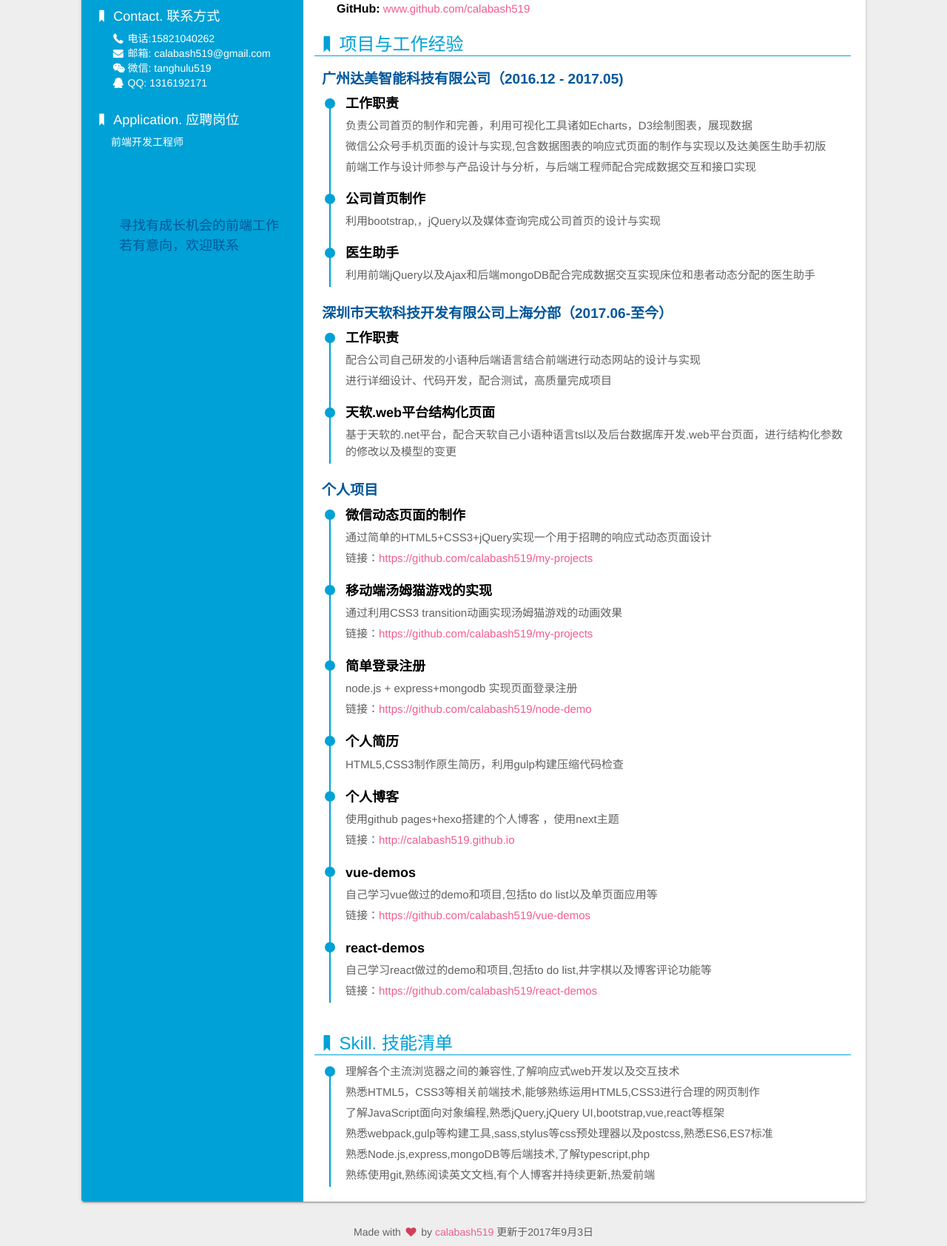
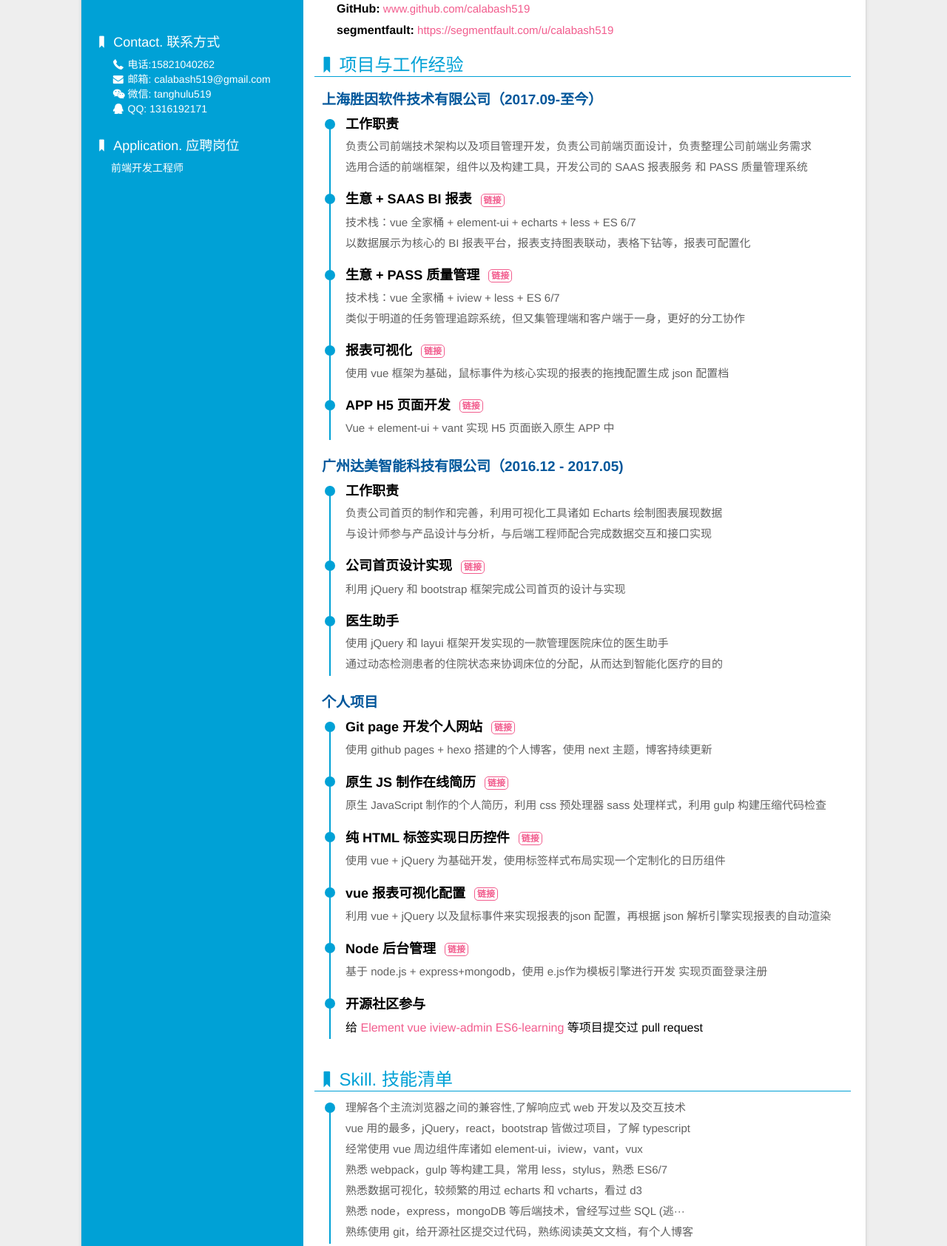
Before and after one commit to calabash519/resume, a website: page index.html in a window 1280 px wide. Shown: the part 266-1951 px from the top of the page at 74% size. Drawn offline with Linux system fonts and the light colour scheme; some packages are replaced by stand-ins of ours; a script that the page names is missing.

```diff
--- a/index.html
+++ b/index.html
@@ -3,15 +3,16 @@
 
 <head>
     <meta charset="UTF-8">
-    <title>calabash519的简历</title>
+    <title>胡志峰的个人简历</title>
     <meta name="keywords" content="calabash519,前端,工作,简历">
+    <link rel="icon" href="./td_icon.ico" type="image/x-icon" />
     <link rel="stylesheet" href="dist/css/style.min.css">
     <link rel="stylesheet" href="dist/css/fontello.min.css">
     <link rel="stylesheet" href="lib/zoom.css">
     <script>
-        (function(i, s, o, g, r, a, m) {
+        (function (i, s, o, g, r, a, m) {
             i['GoogleAnalyticsObject'] = r;
-            i[r] = i[r] || function() {
+            i[r] = i[r] || function () {
                 (i[r].q = i[r].q || []).push(arguments)
             }, i[r].l = 1 * new Date();
             a = s.createElement(o),
@@ -31,73 +32,137 @@
         <div class="sidebar">
             <div class="title">
                 <img src="img/cala.png" data-action="zoom">
-                <h1>calabash519</h1>
+                <h1>胡志峰</h1>
                 <h2>悬崖亦是前程万里</h2>
             </div>
             <ul class="side-info">
                 <li class="someRight">
-                    <dt><i class="icon-bookmark"></i>Contact. 联系方式</dt>
-                    <dd><i class="icon-phone-1"></i>电话:15821040262</dd>
-                    <dd><i class="icon-mail-alt"></i>邮箱: <a href="mailto:calabash519@gmail.com" target="_blank">calabash519@gmail.com</a></dd>
-                    <dd><i class="icon-wechat"></i>微信: tanghulu519</dd>
-                    <dd><i class="icon-qq"></i>QQ: <a href="http://wpa.qq.com/msgrd?v=3&uin=1316192171&site=qq&menu=yes" target="_blank">1316192171</a></dd>
+                    <dt>
+                        <i class="icon-bookmark"></i>Contact. 联系方式</dt>
+                    <dd>
+                        <i class="icon-phone-1"></i>电话:15821040262</dd>
+                    <dd>
+                        <i class="icon-mail-alt"></i>邮箱:
+                        <a href="mailto:calabash519@gmail.com" target="_blank">calabash519@gmail.com</a>
+                    </dd>
+                    <dd>
+                        <i class="icon-wechat"></i>微信: tanghulu519</dd>
+                    <dd>
+                        <i class="icon-qq"></i>QQ:
+                        <a href="http://wpa.qq.com/msgrd?v=3&uin=1316192171&site=qq&menu=yes" target="_blank">1316192171</a>
+                    </dd>
                 </li>
                 <li class="someRight">
-                    <dt><i class="icon-bookmark"></i>Application. 应聘岗位</dt>
+                    <dt>
+                        <i class="icon-bookmark"></i>Application. 应聘岗位</dt>
                     <dd>前端开发工程师</dd>
                 </li>
             </ul>
-            <div class="note">
-                <p>寻找有成长机会的前端工作</p>
-                <p>若有意向，欢迎联系</p>
-            </div>
         </div>
         <div class="main">
             <ul class="main-info">
                 <li class="someRight">
-                    <dt><i class="icon-bookmark"></i>Basic info. 基本信息</dt>
-                    <dd><strong>姓名:</strong> <span>胡志峰</span></dd>
-                    <dd><strong>年龄:</strong> <span>23</span></dd>
-                    <dd><strong>现居:</strong> <span>上海</span></dd>
-                    <dd><strong>毕业院校:</strong> <span>湖北科技学院</span></dd>
-                    <dd><strong>工作年限:</strong> <span>一年</span></dd>
-                    <dd><strong>个人博客:</strong> <a href="https://calabash519.github.io" target="_blank">calabash519.github.io</a></dd>
-                    <dd><strong>GitHub:</strong> <a href="https://www.github.com/calabash519" target="_blank">www.github.com/calabash519</a></dd>
+                    <dt>
+                        <i class="icon-bookmark"></i>Basic info. 基本信息</dt>
+                    <dd>
+                        <strong>姓名:</strong>
+                        <span>胡志峰</span>
+                    </dd>
+                    <dd>
+                        <strong>年龄:</strong>
+                        <span>23</span>
+                    </dd>
+                    <dd>
+                        <strong>现居:</strong>
+                        <span>上海</span>
+                    </dd>
+                    <dd>
+                        <strong>毕业院校:</strong>
+                        <span>湖北科技学院</span>
+                    </dd>
+                    <dd>
+                        <strong>工作年限:</strong>
+                        <span>两年</span>
+                    </dd>
+                    <dd>
+                        <strong>个人博客:</strong>
+                        <a href="https://calabash519.github.io" target="_blank">calabash519.github.io</a>
+                    </dd>
+                    <dd>
+                        <strong>GitHub:</strong>
+                        <a href="https://www.github.com/calabash519" target="_blank">www.github.com/calabash519</a>
+                    </dd>
+                    <dd>
+                        <strong>segmentfault:</strong>
+                        <a href="https://segmentfault.com/u/calabash519" target="_blank">https://segmentfault.com/u/calabash519</a>
+                    </dd>
                 </li>
                 <li>
-                    <dt><i class="icon-bookmark"></i>项目与工作经验</dt>
-                    <h3><span>广州达美智能科技有限公司（2016.12 - 2017.05)</span></h3>
+                    <dt>
+                        <i class="icon-bookmark"></i>项目与工作经验</dt>
+                    <h3>
+                        <span>上海胜因软件技术有限公司（2017.09-至今）</span>
+                    </h3>
                     <ul class="exp">
                         <li>
                             <div class="circle"></div>
                             <h4>工作职责</h4>
-                            <p>负责公司首页的制作和完善，利用可视化工具诸如Echarts，D3绘制图表，展现数据</p>
-                            <p>微信公众号手机页面的设计与实现,包含数据图表的响应式页面的制作与实现以及达美医生助手初版</p>
-                            <p>前端工作与设计师参与产品设计与分析，与后端工程师配合完成数据交互和接口实现</p>
+                            <p>负责公司前端技术架构以及项目管理开发，负责公司前端页面设计，负责整理公司前端业务需求</p>
+                            <p>选用合适的前端框架，组件以及构建工具，开发公司的 SAAS 报表服务 和 PASS 质量管理系统</p>
                         </li>
                         <li>
                             <div class="circle"></div>
-                            <h4>公司首页制作</h4>
-                            <p>利用bootstrap,，jQuery以及媒体查询完成公司首页的设计与实现</p>
+                            <h4>生意 + SAAS BI 报表
+                                <a href="https://report.atcvs.net">链接</a>
+                            </h4>
+                            <p>技术栈：vue 全家桶 + element-ui + echarts + less + ES 6/7</p>
+                            <p>以数据展示为核心的 BI 报表平台，报表支持图表联动，表格下钻等，报表可配置化</p>
+                        </li>
+                        <li>
+                            <div class="circle"></div>
+                            <h4>生意 + PASS 质量管理
+                                <a href="http://live_tracking1.idata.mobi">链接</a>
+                            </h4>
+                            <p>技术栈：vue 全家桶 + iview + less + ES 6/7</p>
+                            <p>类似于明道的任务管理追踪系统，但又集管理端和客户端于一身，更好的分工协作</p>
+                        </li>
+                        <li>
+                            <div class="circle"></div>
+                            <h4>报表可视化
+                                <a href="http://ui.ibi.ren/conference-report-configuration/index.html">链接</a>
+                            </h4>
+                            <p>使用 vue 框架为基础，鼠标事件为核心实现的报表的拖拽配置生成 json 配置档</p>
+                        </li>
+                        <li>
+                            <div class="circle"></div>
+                            <h4>APP H5 页面开发
+                                <a href="http://www.pgyer.com/eziiot">链接</a>
+                            </h4>
+                            <p>Vue + element-ui + vant 实现 H5 页面嵌入原生 APP 中</p>
+                        </li>
+                    </ul>
+                    <h3>
+                        <span>广州达美智能科技有限公司（2016.12 - 2017.05)</span>
+                    </h3>
+                    <ul class="exp">
+                        <li>
+                            <div class="circle"></div>
+                            <h4>工作职责</h4>
+                            <p>负责公司首页的制作和完善，利用可视化工具诸如 Echarts 绘制图表展现数据</p>
+                            <p>与设计师参与产品设计与分析，与后端工程师配合完成数据交互和接口实现</p>
+                        </li>
+                        <li>
+                            <div class="circle"></div>
+                            <h4>公司首页设计实现
+                                <a href="http://www.deepaint.cn">链接</a>
+                            </h4>
+                            <p>利用 jQuery 和 bootstrap 框架完成公司首页的设计与实现</p>
                         </li>
                         <li>
                             <div class="circle"></div>
                             <h4>医生助手</h4>
-                            <p>利用前端jQuery以及Ajax和后端mongoDB配合完成数据交互实现床位和患者动态分配的医生助手</p>
-                        </li>
-                    </ul>
-                    <h3><span>深圳市天软科技开发有限公司上海分部（2017.06-至今）</span></h3>
-                    <ul class="exp">
-                        <li>
-                            <div class="circle"></div>
-                            <h4>工作职责</h4>
-                            <p>配合公司自己研发的小语种后端语言结合前端进行动态网站的设计与实现</p>
-                            <p>进行详细设计、代码开发，配合测试，高质量完成项目</p>
-                        </li>
-                        <li>
-                            <div class="circle"></div>
-                            <h4>天软.web平台结构化页面</h4>
-                            <p>基于天软的.net平台，配合天软自己小语种语言tsl以及后台数据库开发.web平台页面，进行结构化参数的修改以及模型的变更</p>
+                            <p>使用 jQuery 和 layui 框架开发实现的一款管理医院床位的医生助手</p>
+                            <p>通过动态检测患者的住院状态来协调床位的分配，从而达到智能化医疗的目的</p>
                         </li>
                     </ul>
                     <h3>个人项目</h3>
@@ -105,71 +170,83 @@
                         <li>
                             <div class="circle"></div>
                             <h4>
-                                <span>微信动态页面的制作</span>
+                                <span>Git page 开发个人网站
+                                    <a href="https://calabash519.github.io">链接</a>
+                                </span>
                             </h4>
-                            <p>通过简单的HTML5+CSS3+jQuery实现一个用于招聘的响应式动态页面设计</p>
-                            <p>链接：<a href="https://github.com/calabash519/my-projects">https://github.com/calabash519/my-projects</a></p>
+                            <p>使用 github pages + hexo 搭建的个人博客，使用 next 主题，博客持续更新</p>
                         </li>
                         <li>
                             <div class="circle"></div>
                             <h4>
-                                <span>移动端汤姆猫游戏的实现</span>
+                                <span>原生 JS 制作在线简历
+                                    <a href="https://calabash519.github.io/resume">链接</a>
+                                </span>
                             </h4>
-                            <p>通过利用CSS3 transition动画实现汤姆猫游戏的动画效果</p>
-                            <p>链接：<a href="https://github.com/calabash519/my-projects">https://github.com/calabash519/my-projects</a></p>
+                            <p>原生 JavaScript 制作的个人简历，利用 css 预处理器 sass 处理样式，利用 gulp 构建压缩代码检查</p>
                         </li>
                         <li>
                             <div class="circle"></div>
                             <h4>
-                                <span>简单登录注册</span>
+                                <span>纯 HTML 标签实现日历控件
+                                    <a href="http://ui.ibi.ren/frontend-component-library/calendar/index.html">链接</a>
+                                </span>
                             </h4>
-                            <p>node.js + express+mongodb 实现页面登录注册</p>
-                            <p>链接：<a href="https://github.com/calabash519/node-demo">https://github.com/calabash519/node-demo</a></p>
+                            <p>使用 vue + jQuery 为基础开发，使用标签样式布局实现一个定制化的日历组件</p>
                         </li>
                         <li>
                             <div class="circle"></div>
                             <h4>
-                                <span>个人简历</span>
+                                <span>vue 报表可视化配置
+                                    <a href="http://ui.ibi.ren/report-v13-control/index.html">链接</a>
+                                </span>
                             </h4>
-                            <p>HTML5,CSS3制作原生简历，利用gulp构建压缩代码检查</p>
+                            <p>利用 vue + jQuery 以及鼠标事件来实现报表的json 配置，再根据 json 解析引擎实现报表的自动渲染</p>
                         </li>
                         <li>
                             <div class="circle"></div>
                             <h4>
-                                <span>个人博客</span>
+                                <span>Node 后台管理
+                                    <a href="https://github.com/calabash519/node-demos">链接</a>
+                                </span>
                             </h4>
-                            <p>使用github pages+hexo搭建的个人博客 ，使用next主题</p>
-                            <p>链接：<a href="http://calabash519.github.io">http://calabash519.github.io</a></p>
+                            <p>基于 node.js + express+mongodb，使用 e.js作为模板引擎进行开发 实现页面登录注册</p>
                         </li>
                         <li>
                             <div class="circle"></div>
                             <h4>
-                                <span>vue-demos</span>
+                                <span>开源社区参与</span>
                             </h4>
-                            <p>自己学习vue做过的demo和项目,包括to do list以及单页面应用等</p>
-                            <p>链接：<a href="https://github.com/calabash519/vue-demos">https://github.com/calabash519/vue-demos</a></p>
-                        </li>
-                        <li>
-                            <div class="circle"></div>
-                            <h4>
-                                <span>react-demos</span>
-                            </h4>
-                            <p>自己学习react做过的demo和项目,包括to do list,井字棋以及博客评论功能等</p>
-                            <p>链接：<a href="https://github.com/calabash519/react-demos">https://github.com/calabash519/react-demos</a></p>
+                            <span>给
+                                <span>
+                                    <a href="https://github.com/ElemeFE/element">Element</a>
+                                </span>
+                                <span>
+                                    <a href="https://github.com/vuejs/cn.vuejs.org">vue</a>
+                                </span>
+                                <span>
+                                    <a href="https://github.com/iview/iview-admin">iview-admin</a>
+                                </span>
+                                <span>
+                                    <a href="https://github.com/hyy1115/ES6-learning">ES6-learning</a>
+                                </span>
+                                等项目提交过 pull request</span>
                         </li>
                     </ul>
                 </li>
                 <li>
-                    <dt><i class="icon-bookmark"></i>Skill. 技能清单</dt>
+                    <dt>
+                        <i class="icon-bookmark"></i>Skill. 技能清单</dt>
                     <ul class="exp">
                         <li>
                             <div class="circle"></div>
-                            <p>理解各个主流浏览器之间的兼容性,了解响应式web开发以及交互技术</p>
-                            <p>熟悉HTML5，CSS3等相关前端技术,能够熟练运用HTML5,CSS3进行合理的网页制作</p>
-                            <p>了解JavaScript面向对象编程,熟悉jQuery,jQuery UI,bootstrap,vue,react等框架</p>
-                            <p>熟悉webpack,gulp等构建工具,sass,stylus等css预处理器以及postcss,熟悉ES6,ES7标准</p>
-                            <p>熟悉Node.js,express,mongoDB等后端技术,了解typescript,php</p>
-                            <p>熟练使用git,熟练阅读英文文档,有个人博客并持续更新,热爱前端</p>
+                            <p>理解各个主流浏览器之间的兼容性,了解响应式 web 开发以及交互技术</p>
+                            <p>vue 用的最多，jQuery，react，bootstrap 皆做过项目，了解 typescript</p>
+                            <p>经常使用 vue 周边组件库诸如 element-ui，iview，vant，vux</p>
+                            <p>熟悉 webpack，gulp 等构建工具，常用 less，stylus，熟悉 ES6/7</p>
+                            <p>熟悉数据可视化，较频繁的用过 echarts 和 vcharts，看过 d3</p>
+                            <p>熟悉 node，express，mongoDB 等后端技术，曾经写过些 SQL (逃···</p>
+                            <p>熟练使用 git，给开源社区提交过代码，熟练阅读英文文档，有个人博客</p>
                         </li>
                     </ul>
                 </li>
@@ -177,7 +254,9 @@
         </div>
     </div>
     <footer>
-        <p>Made with <i class="icon-heart throb" style="color: #d43f57;"></i> by <a href="http://github.com/calabash519">calabash519</a> 更新于2017年9月3日</p>
+        <p>Made with
+            <i class="icon-heart throb" style="color: #d43f57;"></i> by
+            <a href="http://github.com/calabash519">calabash519</a> 更新于 2018 年 8 月 28 日</p>
     </footer>
     <script src="lib/zoom.min.js"></script>
 </body>
```
Also changed, not shown: README.md, img/cala.png, td_icon.ico (added).
